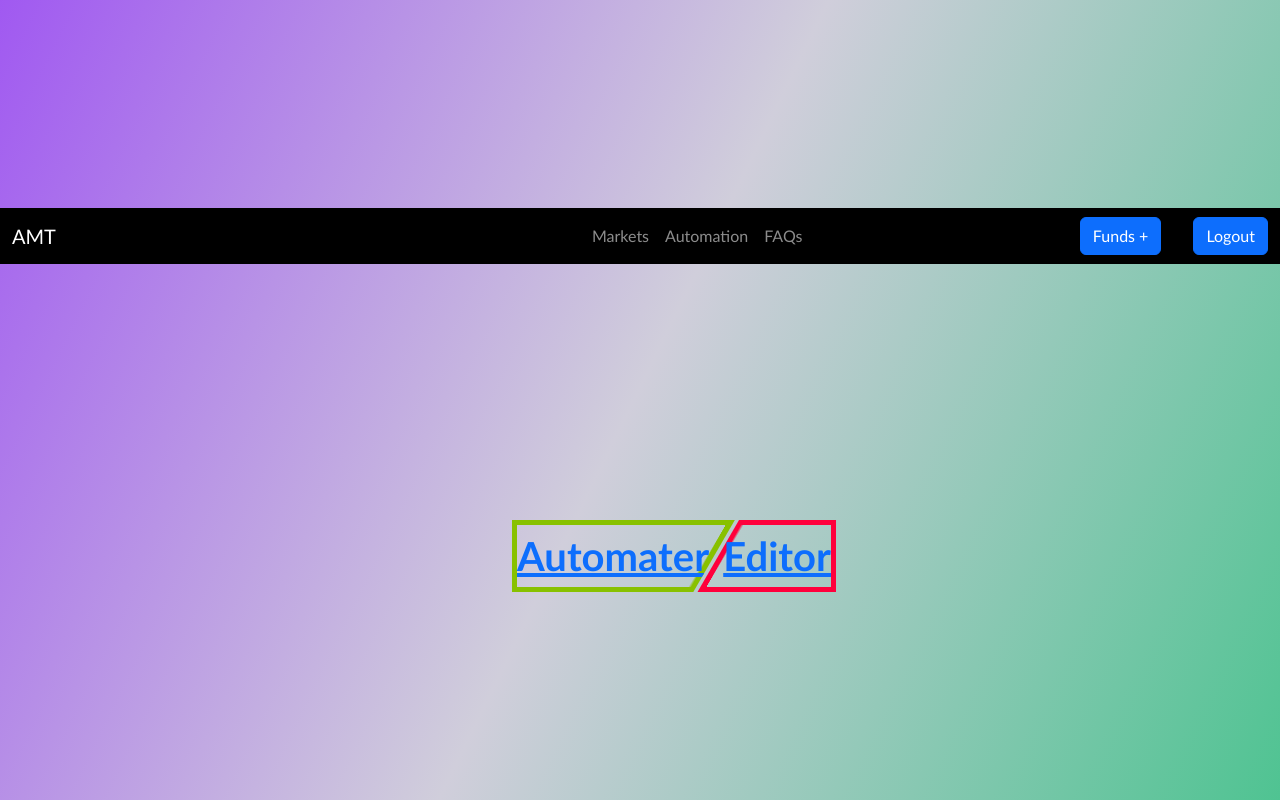
After one commit to MorbidDingo/AMT, a PHP site: page /Editor/enterAutomation.php in a window 1280 px wide. The commit adds this page. Run offline with PHP 8.4, Linux system fonts and the light colour scheme.

Commit message:
Major Updates

```diff
--- a/Editor/automater.php
+++ b/Editor/automater.php
@@ -57,6 +57,7 @@
 </head>
 <body style="background-color: black;">
     <div class="container-fluid">
+        <a href="../Editor/enterAutomation.php" class="btn btn-primary">< Back</a>
         <h1 style="text-align: center; color: white;">Automater</h1>
         <div class="row">
             <div class="col-12" style="height: 5vh; margin-top:-3vh;"></div>
--- /dev/null
+++ b/Editor/enterAutomation.php
@@ -0,0 +1,114 @@
+  <?php
+    include('../home/head.php');
+    include('../home/header.php');
+?>
+    <style>
+
+        *
+        {
+            font-family: 'Trebuchet MS', 'Lucida Sans Unicode', 'Lucida Grande', 'Lucida Sans', Arial, sans-serif;
+        }
+
+        .gradient-background {
+
+}
+
+@keyframes gradient-animation {
+  0% {
+    background-position: 0% 50%;
+  }
+  50% {
+    background-position: 100% 50%;
+  }
+  100% {
+    background-position: 0% 50%;
+  }
+}
+        body {
+  /* display: grid; */
+  place-content: center;
+  margin: 0;
+  height: 100vh;
+  font-family: system-ui, sans-serif;
+  background: linear-gradient(296deg,#10be6e,#d0cedb,#881dfc,#89cc11, rgb(30, 16, 228));
+  background-size: 300% 300%;
+  animation: gradient-animation 15s ease infinite;
+
+}
+
+        .buttons {
+  margin-left: 40%;
+  margin-top: 20%;
+  width: 380px;
+  gap: 10px;
+  --b: 5px;   /* the border thickness */
+  --h: 1.8em; /* the height */
+}
+
+.buttons button {
+  --_c: #88C100;
+  flex: calc(1.25 + var(--_s,0));
+  min-width: 0;
+  font-size: 40px;
+  font-weight: bold;
+  height: var(--h);
+  cursor: pointer;
+  color: var(--_c);
+  border: var(--b) solid var(--_c);
+  background:
+    conic-gradient(at calc(100% - 1.3*var(--b)) 0,var(--_c) 209deg, #0000 211deg)
+    border-box;
+  clip-path: polygon(0 0,100% 0,calc(100% - 0.577*var(--h)) 100%,0 100%);
+  padding: 0 calc(0.288*var(--h)) 0 0;
+  margin: 0 calc(-0.288*var(--h)) 0 0;
+  box-sizing: border-box;
+  transition: flex .4s;
+}
+.buttons button + button {
+  --_c: #FF003C;
+  flex: calc(.75 + var(--_s,0));
+  background:
+    conic-gradient(from -90deg at calc(1.3*var(--b)) 100%,var(--_c) 119deg, #0000 121deg)
+    border-box;
+  clip-path: polygon(calc(0.577*var(--h)) 0,100% 0,100% 100%,0 100%);
+  margin: 0 0 0 calc(-0.288*var(--h));
+  padding: 0 0 0 calc(0.288*var(--h));
+}
+.buttons button:focus-visible {
+  outline-offset: calc(-2*var(--b));
+  outline: calc(var(--b)/2) solid #000;
+  background: none;
+  clip-path: none;
+  margin: 0;
+  padding: 0;
+}
+.buttons button:focus-visible + button {
+  background: none;
+  clip-path: none;
+  margin: 0;
+  padding: 0;
+}
+.buttons button:has(+ button:focus-visible) {
+  background: none;
+  clip-path: none;
+  margin: 0;
+  padding: 0;
+}
+button:hover,
+button:active:not(:focus-visible) {
+  --_s: .75;
+}
+button:active {
+  box-shadow: inset 0 0 0 100vmax var(--_c);
+  color: #fff;
+  background-color: green !important;
+}
+    </style>
+</head>
+<body>
+    <div class="buttons">
+        <button><a href="../Editor/automater.php">Automater</a></button>
+        <button><a href="../Editor/index.php">Editor</a></button>
+      </div>
+</body>
+</html>
--- a/home/head.php
+++ b/home/head.php
@@ -13,6 +13,7 @@
     rel="stylesheet"
     href="https://cdnjs.cloudflare.com/ajax/libs/animate.css/4.1.1/animate.min.css"
   />
+
     <title>Document</title>
     <meta http-equiv="refresh" #list-div="10">
 
--- a/home/header.php
+++ b/home/header.php
@@ -12,7 +12,7 @@
                     </li>
 
                     <li class="nav-item">
-                        <a href="../Editor/index.php" class="nav-link">Automation</a>
+                        <a href="../Editor/enterAutomation.php" class="nav-link">Automation</a>
                     </li>
 
                     <li class="nav-item">
@@ -20,11 +20,10 @@
                     </li>
                 </ul>
 
-                <form class="d-flex" action="apiCalls.php" method="POST">
-                    <input class="form-control mr-sm-2" type="text" name="stock" style="margin-right: 1vw;" placeholder="Search" aria-label="Search">
-                    <input class="btn btn-primary" id="search" type="submit" value="Search" name="search"/>
+                <a class="btn btn-primary" href="../funds/displaytable.php" role="button">Funds +</a>
+                <form action="../login/destroy.php" method="post">
+                    <input type="submit" class="btn btn-primary" name="destroy" value="Logout" style="margin-left: 2rem;">
                 </form>
-
             </div>
         </div>
     </nav>
--- a/home/panel.php
+++ b/home/panel.php
@@ -326,4 +326,10 @@
         <?php
                                         }
                                     }
+        else
+        {
+
+            echo "No strategies!";
+
+        }
         ?>
```
Also changed, not shown: funds/add_money.php (renamed from AMT Account/add_money.php, +35 -32 lines), funds/displaytable.php (renamed from AMT Account/displaytable.php, +11 -7 lines), home/trade.php (+13 -5 lines), home/tradeBack.php (+13 -6 lines), login/destroy.php (added, +8 -0 lines), funds/smriti.css (renamed from AMT Account/smriti.css).
